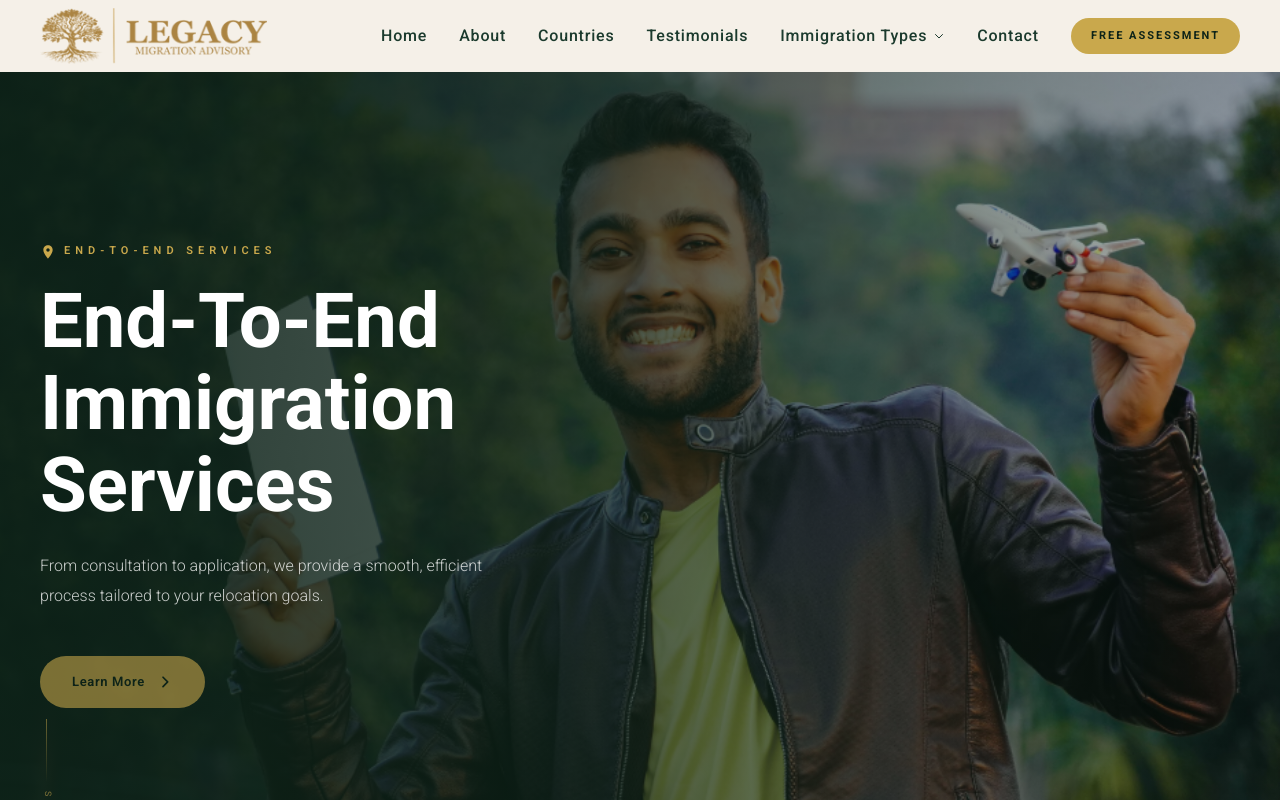
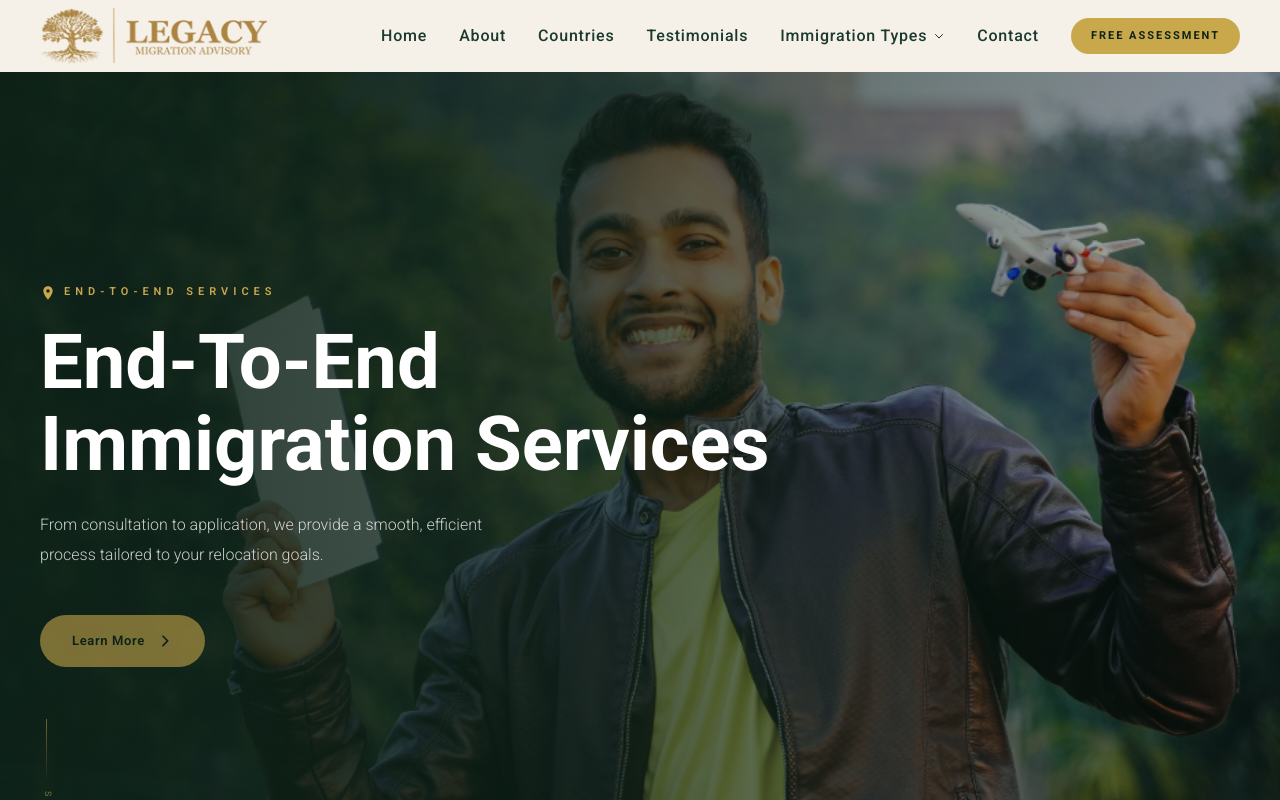
Before and after one commit to ragasoftsolutions/legacy-website_new, a React (Vite) app: page / in a window 1280 px wide. Shown: the top 800 px of the page. Built offline with nearby package versions, Linux system fonts and the light colour scheme.

Commit message:
hero section fixed

```diff
--- a/src/components/Hero/Hero.jsx
+++ b/src/components/Hero/Hero.jsx
@@ -74,7 +74,7 @@ export default function Hero() {
           {/* Content */}
           <div className="relative z-10 h-full flex items-center">
             <div className="max-w-[1320px] mx-auto px-6 lg:px-10 w-full">
-              <div className="max-w-[620px]">
+              <div className="max-w-[750px]">
 
                 {/* Pin icon like reference */}
                 <motion.div
```
